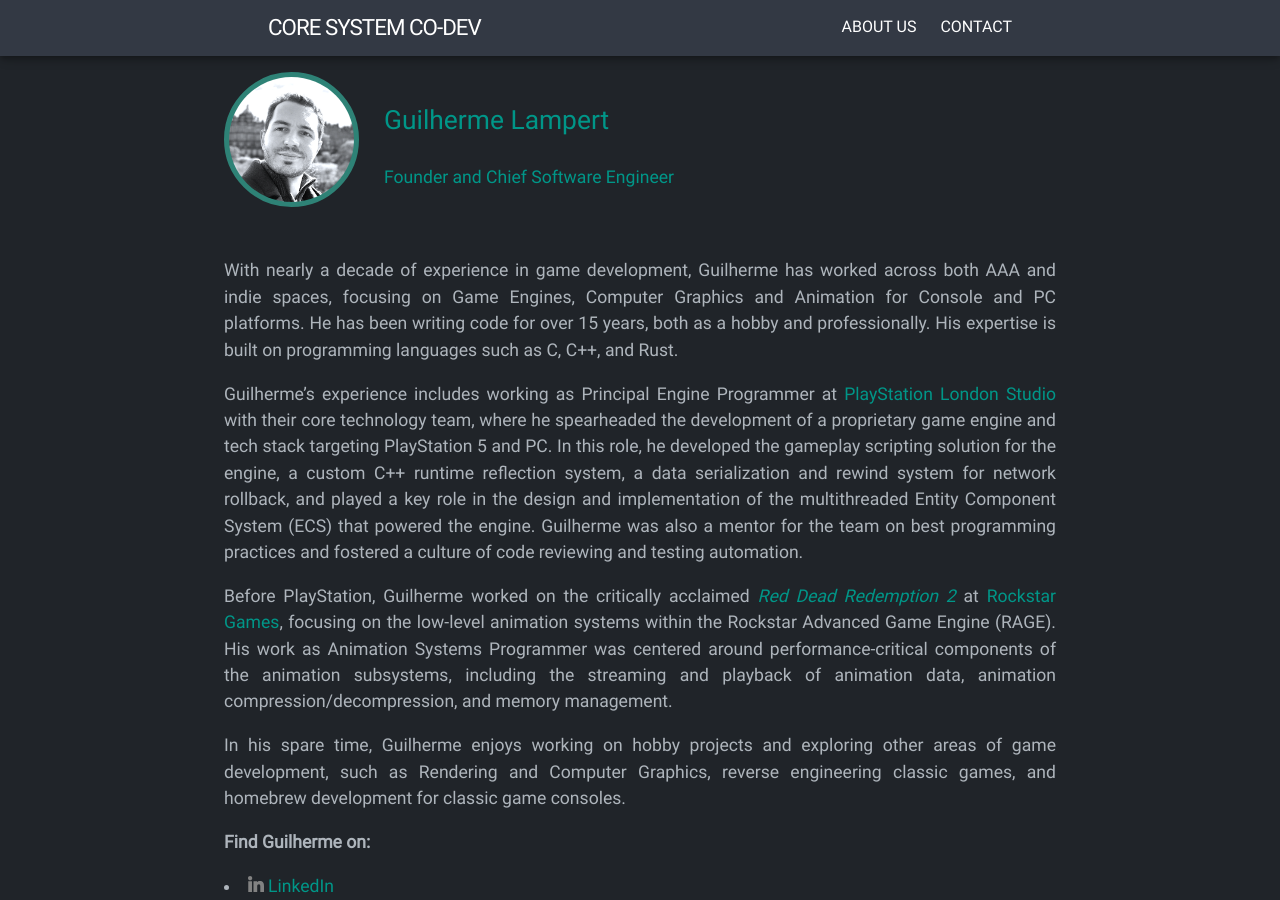
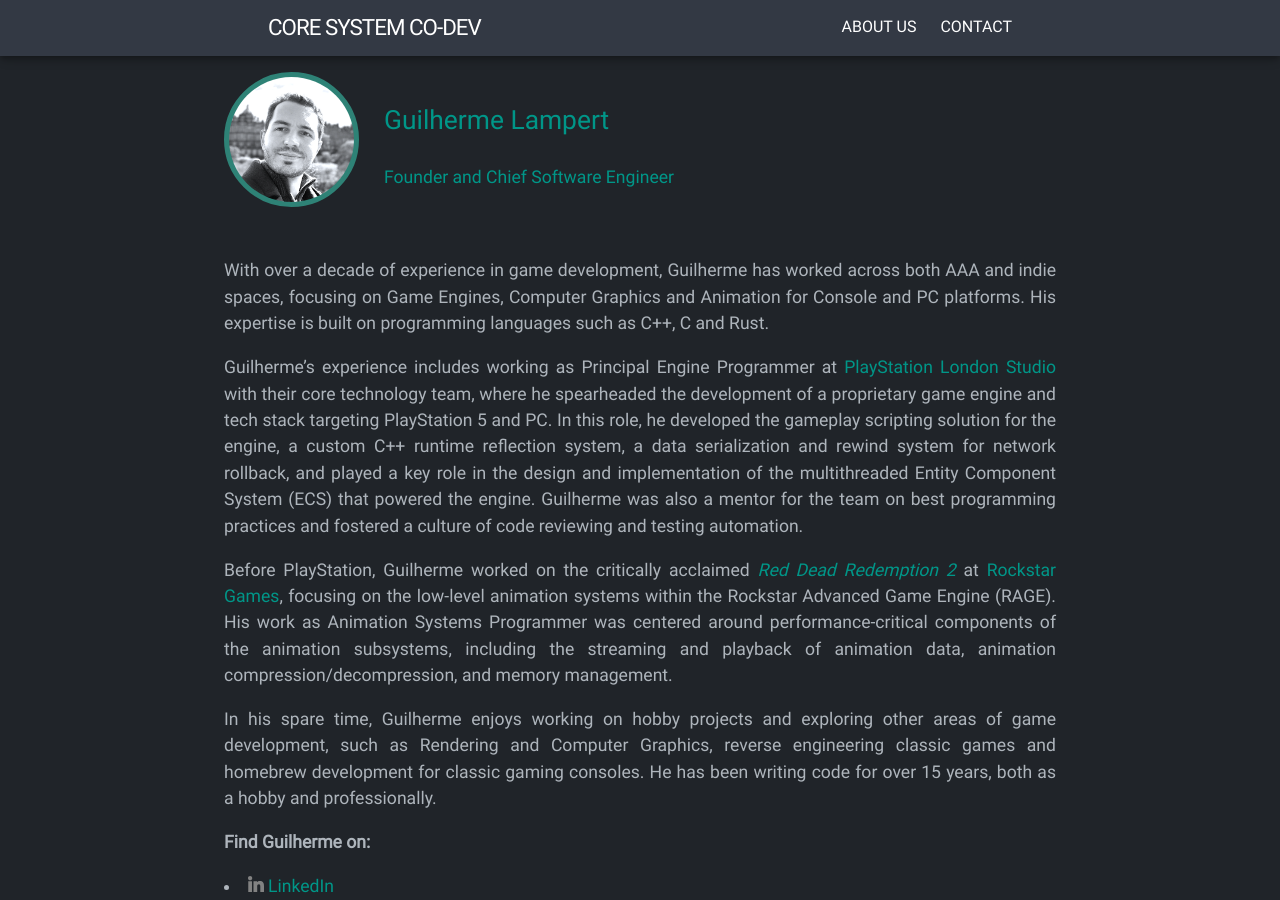
Before and after one commit to coresystemcodev/coresystemcodev.github.io, a Jekyll site: the page built from pages/about.md, in a window 1280 px wide and 900 px high, scrolled down 652 px. Built offline with Jekyll 4.4.1, drawn with Linux system fonts in a browser that asks for light colours.

Commit message:
About bio rewording.
+ .vscode gitignore

```diff
--- a/pages/about.md
+++ b/pages/about.md
@@ -23,13 +23,13 @@
 
 <br/>
 
-With nearly a decade of experience in game development, Guilherme has worked across both AAA and indie spaces, focusing on Game Engines, Computer Graphics and Animation for Console and PC platforms. He has been writing code for over 15 years, both as a hobby and professionally. His expertise is built on programming languages such as C, C++, and Rust.
+With over a decade of experience in game development, Guilherme has worked across both AAA and indie spaces, focusing on Game Engines, Computer Graphics and Animation for Console and PC platforms. His expertise is built on programming languages such as C++, C and Rust.
 
 Guilherme's experience includes working as Principal Engine Programmer at [PlayStation London Studio][link_psls] with their core technology team, where he spearheaded the development of a proprietary game engine and tech stack targeting PlayStation 5 and PC. In this role, he developed the gameplay scripting solution for the engine, a custom C++ runtime reflection system, a data serialization and rewind system for network rollback, and played a key role in the design and implementation of the multithreaded Entity Component System (ECS) that powered the engine. Guilherme was also a mentor for the team on best programming practices and fostered a culture of code reviewing and testing automation.
 
 Before PlayStation, Guilherme worked on the critically acclaimed [*Red Dead Redemption 2*][link_rdr2] at [Rockstar Games][link_rsg], focusing on the low-level animation systems within the Rockstar Advanced Game Engine (RAGE). His work as Animation Systems Programmer was centered around performance-critical components of the animation subsystems, including the streaming and playback of animation data, animation compression/decompression, and memory management.
 
-In his spare time, Guilherme enjoys working on hobby projects and exploring other areas of game development, such as Rendering and Computer Graphics, reverse engineering classic games, and homebrew development for classic game consoles.
+In his spare time, Guilherme enjoys working on hobby projects and exploring other areas of game development, such as Rendering and Computer Graphics, reverse engineering classic games and homebrew development for classic gaming consoles. He has been writing code for over 15 years, both as a hobby and professionally.
 
 [link_rdr2]: https://en.wikipedia.org/wiki/Red_Dead_Redemption_2
 [link_rsg]:  https://www.rockstarnorth.com
```
Also changed, not shown: 1 other file.
